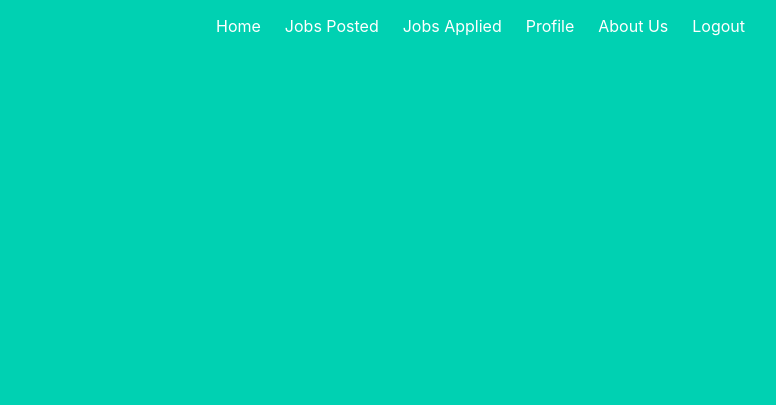
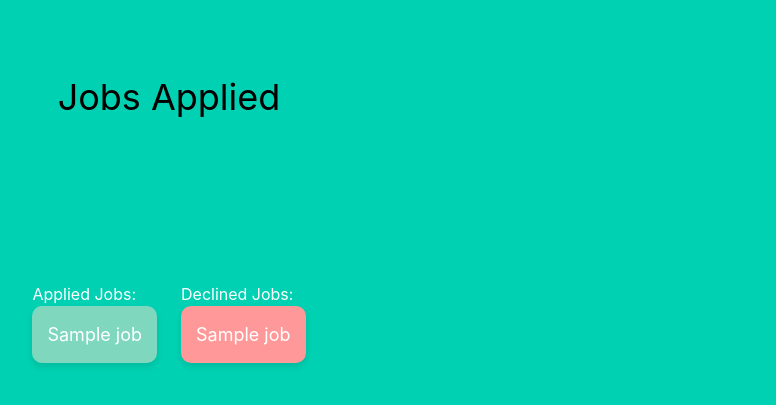
Before and after one commit to DevWambugu/taskme, a Python web app: template templates/jobs_applied.html in a window 1280 px wide. Shown: the top 405 px of the page, without its empty margins (471-1247 px from the left). Run offline with Jinja, Linux system fonts and the light colour scheme; the template is opened without the code that fills it: most values are stand-ins (such as "Sample title", 1, 10 or a date in 2020).

Commit message:
style jobs declined page

```diff
--- a/templates/jobs_applied.html
+++ b/templates/jobs_applied.html
@@ -7,59 +7,74 @@
     <meta name="viewport" content="width=device-width, initial-scale=1">
     <title>Jobs Applied</title>
     <link rel="stylesheet" href="https://cdnjs.cloudflare.com/ajax/libs/bulma/0.7.2/css/bulma.min.css" />
+    <style>
+        /* Style for headers */
+        h1 {
+            color: black;
+            font-size: 36px;
+            text-align: center;
+            margin-top: 50px;
+        }
+        .container {
+            margin-top: 20px; /* Adjust the margin as needed */
+        }
+
+        /* Style for job lists */
+        .job-list {
+            list-style-type: none;
+            padding: 0;
+            /*margin: 1000;*/
+            margin-bottom: 300px; /* Adjust the margin as needed */
+        }
+
+
+        .job-list li {
+            background-color: #f5f5f5;
+            border-radius: 10px;
+            margin-bottom: 20px;
+            padding: 15px;
+            font-size: 18px;
+            box-shadow: 0 4px 6px rgba(0, 0, 0, 0.1);
+            transition: transform 0.3s ease-in-out;
+        }
+
+
+        .job-list li:hover {
+            transform: translateY(-5px);
+        }
+
+        .job-list .applied {
+            background-color: #7fd8be;
+        }
+
+        .job-list .declined {
+            background-color: #ff9999;
+        }
+    </style>
 </head>
 
 <body>
     <section class="hero is-primary is-fullheight">
 
-        <div class="hero-head">
-            <nav class="navbar">
-                <div class="container">
-                    <div id="navbarMenuHeroA" class="navbar-menu">
-                        <div class="navbar-end">
-                            <a href="{{ url_for('main.index') }}" class="navbar-item">
-                                Home
-                            </a>
-                            <a href="{{ url_for('main.jobs_posted') }}" class="navbar-item">
-                                Jobs Posted
-                            </a>
-                            <a href="{{ url_for('main.jobs_applied') }}" class="navbar-item">
-                                Jobs Applied
-                            </a>
-                            <a href="{{ url_for('main.profile') }}" class="navbar-item">
-                                Profile
-                            </a>
-                            <a href="{{ url_for('main.about_us') }}" class="navbar-item">
-                                About Us
-                            </a>
-                            <a href="{{ url_for('auth.logout') }}" class="navbar-item">
-                                Logout
-                            </a>
-                        </div>
-                    </div>
-                </div>
-            </nav>
-        </div>
-
         <div class="container has-text-centered">
-            <h1 style="color: black; font-size: 24px; margin-top: -280px;">Jobs Applied</h1>
+            <h1>Jobs Applied</h1>
         </div>
 
         <div class="container">
             <div class="columns">
-                <div class="column is-half has-text-left">
-                    <h2 style="color: black; margin-top: -520px;">Applied Jobs:</h2>
-                    <ul>
+                <div class="column is-half">
+                    <h2>Applied Jobs:</h2>
+                    <ul class="job-list">
                         {% for job in applied_jobs_applied %}
-                            <li>{{ job }}</li>
+                            <li class="applied">{{ job }}</li>
                         {% endfor %}
                     </ul>
                 </div>
-                <div class="column is-half has-text-right">
-                    <h2 style="color: black; margin-top: -520px;">Declined Jobs:</h2>
-                    <ul>
+                <div class="column is-half">
+                    <h2>Declined Jobs:</h2>
+                    <ul class="job-list">
                         {% for job in applied_jobs_declined %}
-                            <li>{{ job }}</li>
+                            <li class="declined">{{ job }}</li>
                         {% endfor %}
                     </ul>
                 </div>
```
